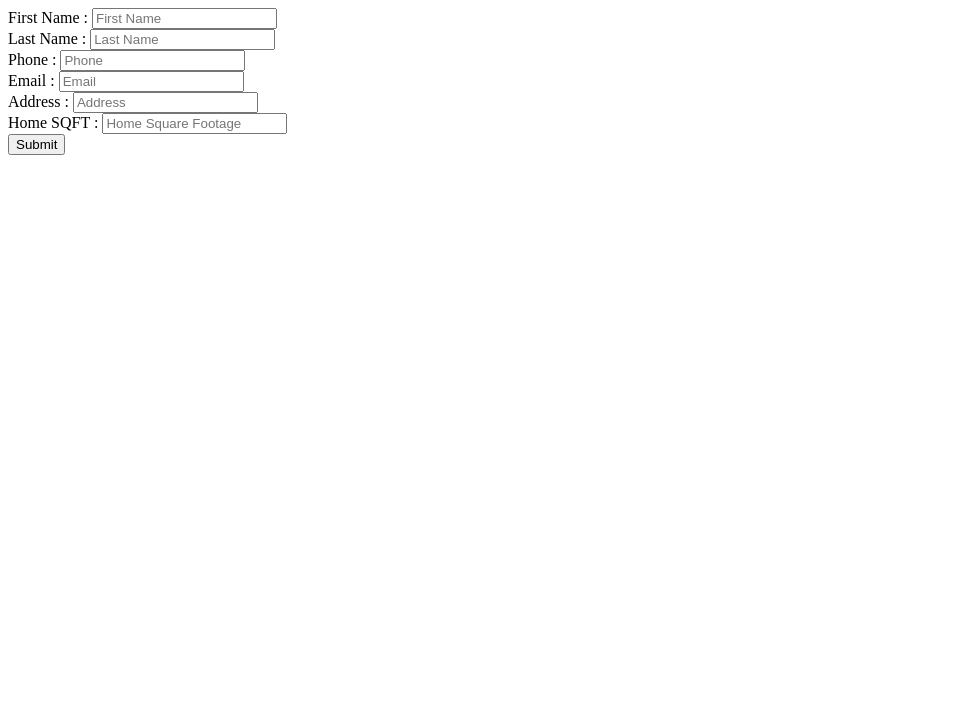
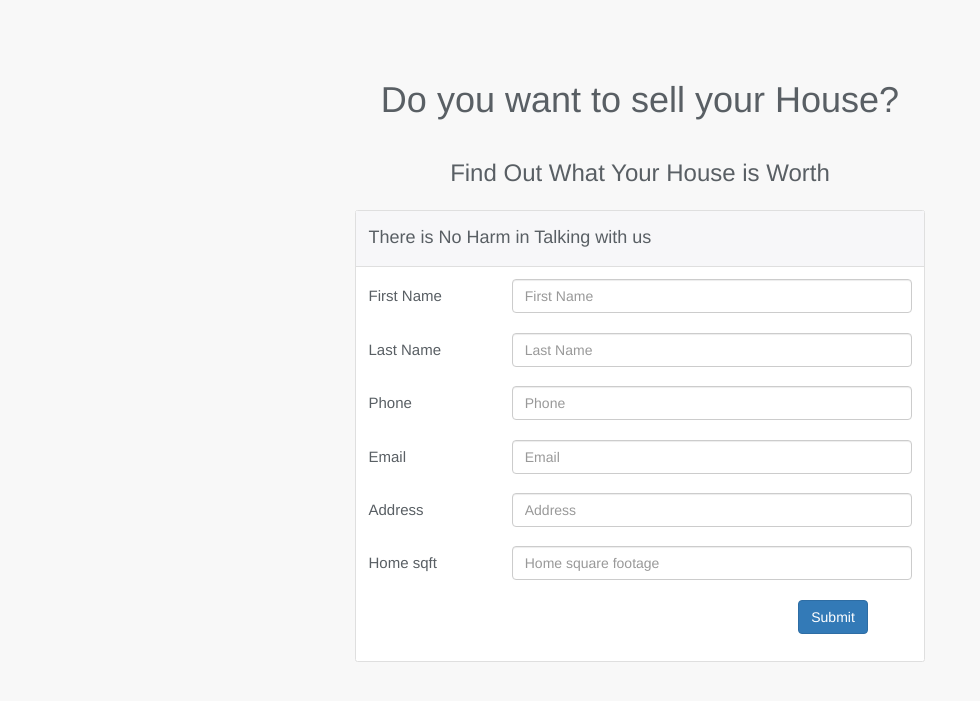
Before and after one commit to zeeshanswati/lead-generation-system, a PHP site: page / in a window 1280 px wide. Shown: the top 701 px of the page, without its empty margins (0-980 px from the left). Run offline with PHP 8.4, Linux system fonts and the light colour scheme.

Commit message:
updated UI of form in index.php, added bootstrap lib for UI  and created style.css for custom UI design

```diff
--- /dev/null
+++ b/assets/css/style.css
@@ -0,0 +1,36 @@
+body {
+	background: #f8f8f8;
+	color: #595f64;
+}
+label {
+	text-align: left;
+	padding: calc(.6rem - 0px *2);
+	font-weight: normal;
+	font-size: 15px;
+}
+.form-inner {
+	padding: 1.25rem;
+}
+.title-top {
+	margin: 40px 0 12px;
+}
+.form-adj {
+	width: 600px;
+	margin:  0 auto 20px;
+	float: none;
+	max-width: 100%;
+}
+.form-header {
+    padding: .75rem 1.25rem;
+    margin-bottom: 0;
+    background-color: #f7f7f9;
+    border-bottom: 1px solid #dfdfdf;
+}
+.form-main {
+    position: relative;
+    display: flex;
+    flex-direction: column;
+    background-color: #fff;
+    border: 1px solid #dfdfdf;
+    border-radius: .25rem;
+}
--- a/index.php
+++ b/index.php
@@ -5,23 +5,70 @@
 <meta http-equiv="X-UA-Compatible" content="IE=edge">
 <meta name="viewport" content="width=device-width, initial-scale=1">
 <title>Bold Leads</title>
+<link rel="stylesheet" href="https://maxcdn.bootstrapcdn.com/bootstrap/3.3.7/css/bootstrap.min.css">
+<script src="https://maxcdn.bootstrapcdn.com/bootstrap/3.3.7/js/bootstrap.min.js"></script>
+<link rel="stylesheet" href="assets/css/style.css">
 </head>
 <body>
+    <div class="container">
+        <div class="col-md-12 title-top">
+            <h1 class="title-top text-center">Do you want to sell your House?</h1>
+            <h3 class="title-top text-center">Find Out What Your House is Worth</h3>
+        </div>
 
-    <form action="#_" method="post">
-        First Name : <input type="type" name="first_name" placeholder="First Name">
-        <br />
-        Last Name : <input type="type" name="last_name" placeholder="Last Name">
-        <br />
-        Phone : <input type="type" name="phone" placeholder="Phone">
-        <br />
-        Email : <input type="type" name="email" placeholder="Email">
-        <br />
-        Address : <input type="type" name="address" placeholder="Address">
-        <br />
-        Home SQFT : <input type="type" name="home_square_footage" placeholder="Home Square Footage">
-        <br />
-        <button type="submit">Submit</button>
-    </form>
+        <div class="col-md-8 form-adj">
+            <div class="form-main">
+                <div class="form-header">
+                    <h4>There is No Harm in Talking with us</h4>
+                </div>
+                <div class="form-inner">
+                    <form class="form-horizontal" action="#_" method="post">
+                        <div class="form-group">
+                            <label for="first_name" class="col-lg-3">First Name</label>
+                            <div class="col-lg-9">
+                                <input type="text" class="form-control" name="first_name" placeholder="First Name" required>
+                            </div>
+                        </div>
+                        <div class="form-group">
+                            <label for="last_name" class="col-lg-3">Last Name</label>
+                            <div class="col-lg-9">
+                                <input type="text" class="form-control" name="last_name" placeholder="Last Name">
+                            </div>
+                        </div>
+                        <div class="form-group">
+                            <label for="phone" class="col-lg-3">Phone</label>
+                            <div class="col-lg-9">
+                                <input type="phone" class="form-control" name="phone" placeholder="Phone" required>
+                            </div>
+                        </div>
+                        <div class="form-group">
+                            <label for="email" class="col-lg-3">Email</label>
+                            <div class="col-lg-9">
+                                <input type="email" class="form-control" name="email" placeholder="Email">
+                            </div>
+                        </div>
+                        <div class="form-group">
+                            <label for="address" class="col-lg-3">Address</label>
+                            <div class="col-lg-9">
+                                <input type="text" class="form-control" name="address" placeholder="Address">
+                            </div>
+                        </div>
+                        <div class="form-group row">
+                            <label for="home_square_footage" class="col-lg-3">Home sqft</label>
+                            <div class="col-lg-9">
+                                <input type="text" class="form-control" name="home_square_footage" placeholder="Home square footage">
+                            </div>
+                        </div>
+                        <div class="form-group row">
+                            <div class="col-lg-9"></div>
+                            <div class="col-lg-3">
+                                <button type="submit" class="btn btn-primary">Submit</button>
+                            </div>
+                        </div>
+                    </form>
+                </div>
+            </div>
+        </div>
+    </div>
 </body>
 </html>
```
